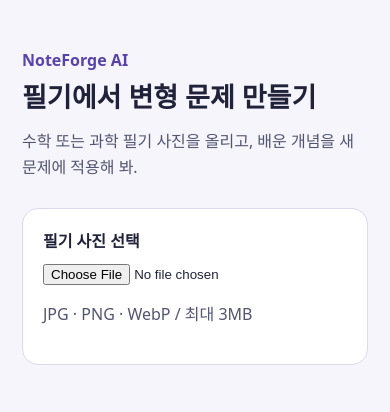
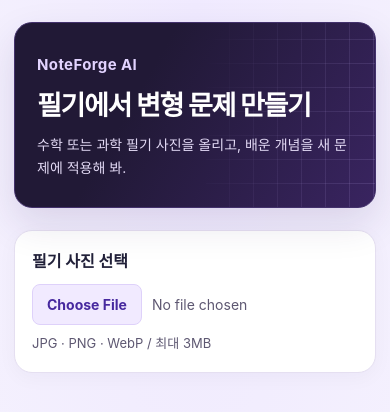
Before and after one commit to wsxd01/studyflow., a React (Vite) app: page / in a window 390 px wide. Shown: the top 412 px of the page. Built offline with nearby package versions, Linux system fonts and the light colour scheme.

Commit message:
Polish NoteForge quiz interface styling

```diff
--- a/src/style.css
+++ b/src/style.css
@@ -1,26 +1,125 @@
-*{box-sizing:border-box}
-body{margin:0;background:#f6f5fb;color:#20223a;font-family:system-ui,sans-serif;line-height:1.6}
-main{max-width:850px;margin:auto;padding:48px 22px}
-header{margin-bottom:28px}
-header span{color:#5943aa;font-weight:750}
-h1{font-size:clamp(27px,5vw,42px);line-height:1.2;margin:7px 0}
-header p,.upload p{color:#515572}
-.upload,.quiz{background:#fff;border:1px solid #ddd8ee;border-radius:16px;padding:20px}
-.upload{display:flex;justify-content:space-between;gap:20px;flex-wrap:wrap}
-.upload label{display:block;font-weight:700;margin-bottom:6px}
-input{max-width:100%}
-.upload img{max-width:100%;max-height:200px;border-radius:8px;object-fit:contain}
-.quiz{margin-top:16px}
-.quiz-header{display:flex;align-items:center;justify-content:space-between;gap:12px;flex-wrap:wrap}
-.quiz-header h2,.quiz h3{margin:0}
-button{font:inherit;background:#6146c5;color:#fff;border:0;border-radius:8px;padding:9px 14px;cursor:pointer;font-weight:650}
-button:disabled{opacity:.65;cursor:wait}
-.quiz ol{list-style:none;padding:0;margin:16px 0 0;display:grid;gap:12px}
-.quiz li{min-width:0;background:#f8f6ff;border:1px solid #e8e1fa;border-radius:10px;padding:16px;overflow-wrap:anywhere}
-.quiz h3{font-size:15px;color:#513d97;margin-bottom:8px}
-.quiz details{margin-top:12px;border-top:1px solid #ddd8ee;padding-top:10px}
-.quiz summary{cursor:pointer;color:#5144a1;font-weight:650}
-.quiz details p{margin:10px 0 3px}
-.mathpreview{white-space:normal;overflow-wrap:anywhere}
-.katex-display{overflow-x:auto;overflow-y:hidden}
-[role=alert]{color:#9a262b}
+:root {
+  color-scheme: light;
+  --ink: #212039;
+  --muted: #5e5872;
+  --accent: #5738bd;
+  --line: #e5dff1;
+  font-family: "Inter", "Noto Sans KR", "Apple SD Gothic Neo", "Malgun Gothic", system-ui, sans-serif;
+}
+
+* { box-sizing: border-box; }
+
+body {
+  margin: 0;
+  min-height: 100vh;
+  color: var(--ink);
+  background: radial-gradient(ellipse at top, #f0eaff, transparent 520px), #f9f8fc;
+  line-height: 1.65;
+}
+
+main { max-width: 940px; margin: auto; padding: 58px 24px 70px; }
+
+header {
+  position: relative;
+  isolation: isolate;
+  overflow: hidden;
+  margin-bottom: 22px;
+  padding: 41px 44px 44px;
+  border: 1px solid #43316c;
+  border-radius: 24px;
+  color: #fff;
+  background: linear-gradient(120deg, #211936 35%, #392460 100%);
+  box-shadow: 0 16px 38px #2e1d5420;
+}
+
+header::after {
+  content: "";
+  position: absolute;
+  z-index: -1;
+  inset: 0 0 0 53%;
+  background:
+    repeating-linear-gradient(0deg, transparent 0 23px, #cdb7ff26 23px 24px),
+    repeating-linear-gradient(90deg, transparent 0 23px, #cdb7ff26 23px 24px);
+  mask-image: linear-gradient(100deg, transparent, #000);
+  pointer-events: none;
+}
+
+header span { color: #e2d3ff; font-size: 15px; font-weight: 750; letter-spacing: .025em; }
+h1 { margin: 12px 0 10px; font-size: clamp(27px, 5vw, 46px); line-height: 1.22; letter-spacing: -.05em; }
+header p { color: #e3daf5; margin: 0; max-width: 35rem; }
+
+.upload, .quiz {
+  padding: 25px 28px;
+  border: 1px solid var(--line);
+  border-radius: 18px;
+  background: #fff;
+  box-shadow: 0 5px 20px #29203e09;
+}
+
+.upload { display: flex; justify-content: space-between; align-items: center; gap: 20px; flex-wrap: wrap; }
+.upload > div { min-width: 0; flex: 1 1 260px; }
+.upload label { display: block; margin-bottom: 10px; font-size: 16px; font-weight: 750; }
+.upload p { margin: 8px 0 0; color: var(--muted); font-size: 13px; }
+input[type="file"] { max-width: 100%; font: inherit; font-size: 14px; color: var(--muted); }
+input::file-selector-button {
+  margin-right: 10px;
+  padding: 8px 14px;
+  border: 1px solid #ded1fa;
+  border-radius: 8px;
+  background: #f1eaff;
+  color: #47299f;
+  font: inherit;
+  font-weight: 700;
+  cursor: pointer;
+}
+input::file-selector-button:hover { background: #e9ddff; }
+.upload img {
+  max-width: min(100%, 280px);
+  max-height: 200px;
+  border: 1px solid var(--line);
+  border-radius: 12px;
+  object-fit: contain;
+}
+
+.quiz { margin-top: 18px; }
+.quiz-header { display: flex; justify-content: space-between; align-items: center; gap: 14px; flex-wrap: wrap; }
+.quiz-header h2 { margin: 0; font-size: 22px; letter-spacing: -.025em; }
+button {
+  padding: 10px 16px;
+  border: 0;
+  border-radius: 9px;
+  color: #fff;
+  background: var(--accent);
+  box-shadow: 0 3px 8px #5738bd32;
+  font: inherit;
+  font-weight: 700;
+  cursor: pointer;
+}
+button:not(:disabled):hover { background: #462aa7; }
+button:disabled { opacity: .7; cursor: wait; }
+:where(button, input, summary):focus-visible { outline: 3px solid #8963df; outline-offset: 4px; }
+
+.quiz ol { display: grid; gap: 14px; margin: 21px 0 0; padding: 0; list-style: none; }
+.quiz li {
+  min-width: 0;
+  padding: 17px 19px;
+  border: 1px solid #e8e0f6;
+  border-radius: 12px;
+  background: #faf8ff;
+  overflow-wrap: anywhere;
+}
+.quiz h3 { margin: 0 0 8px; color: #5338a4; font-size: 14px; }
+.quiz details { margin-top: 14px; padding-top: 10px; border-top: 1px solid #e1d7f2; }
+.quiz summary { width: fit-content; color: #5338a4; font-weight: 700; cursor: pointer; }
+.quiz details p { margin: 13px 0 4px; }
+.mathpreview { overflow-wrap: anywhere; }
+.katex-display { overflow-x: auto; overflow-y: hidden; }
+[role="alert"] { color: #a02740 !important; }
+
+@media (max-width: 560px) {
+  main { padding: 22px 14px 42px; }
+  header { padding: 28px 22px; border-radius: 18px; }
+  header p { font-size: 14px; }
+  .upload, .quiz { padding: 17px; }
+  .quiz li { padding: 14px; }
+}
```
